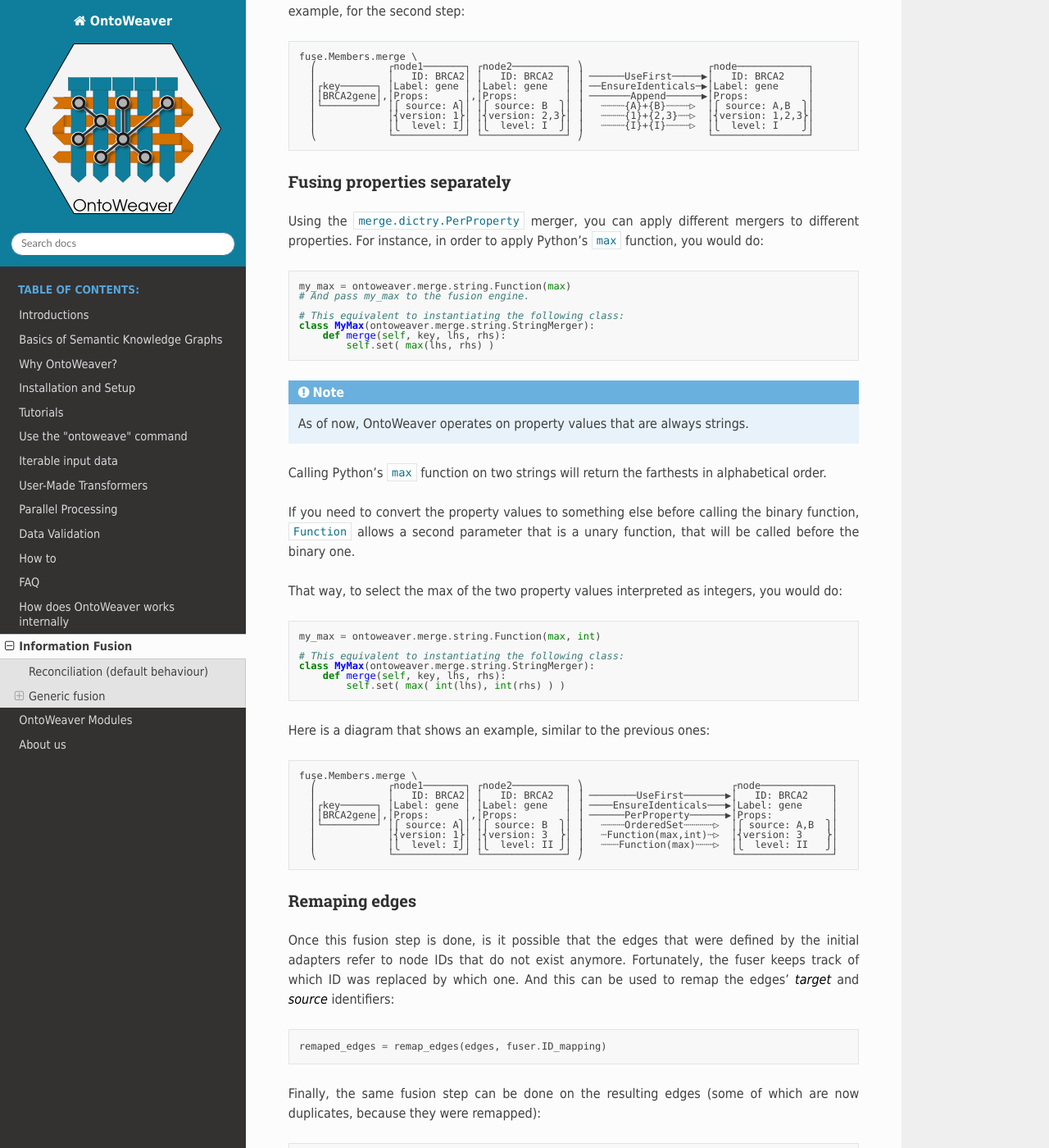
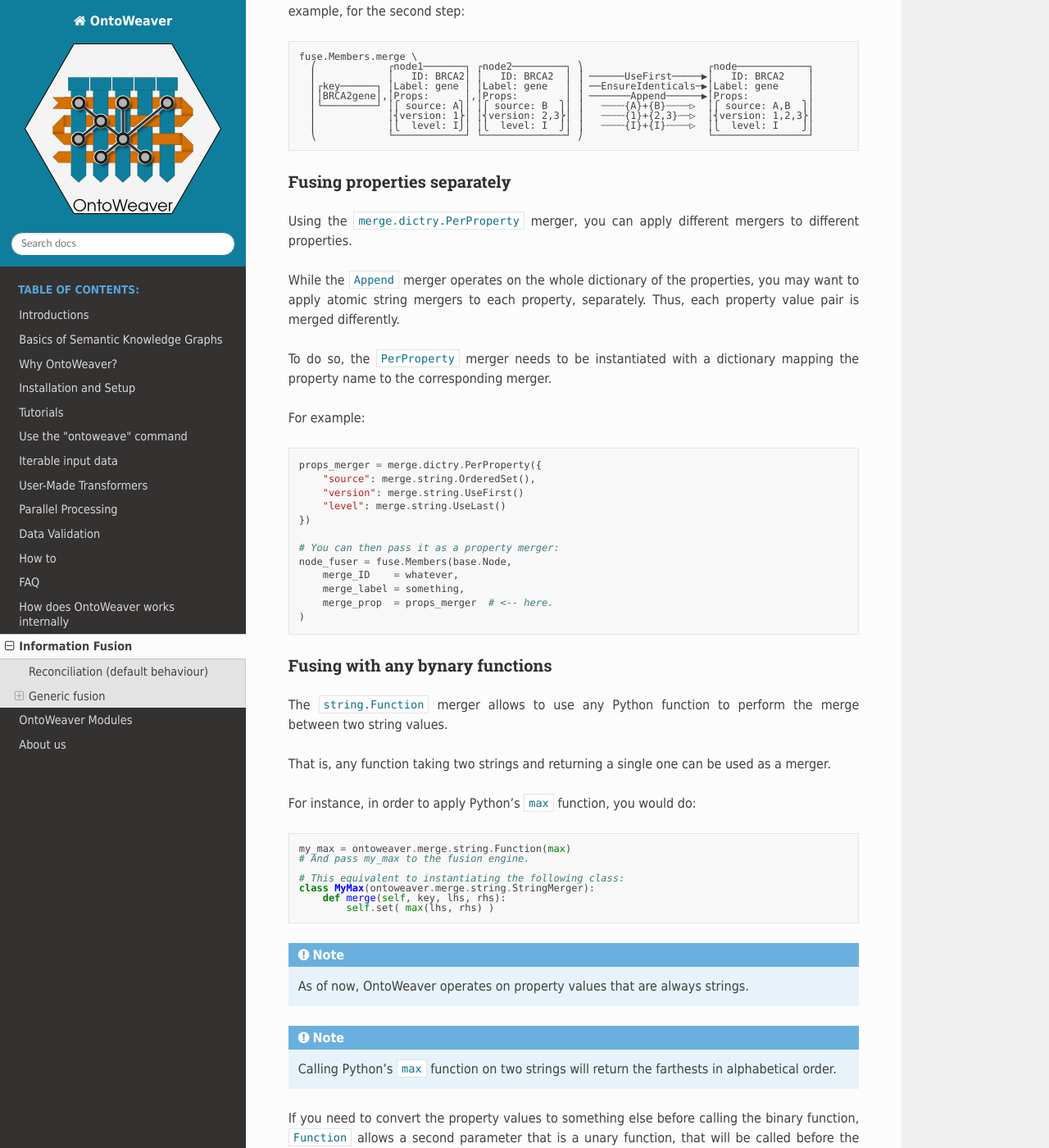
Before and after one commit to oncodash/ontoweaver, a Sphinx documentation site: the page built from docs/sections/information_fusion.rst, in a window 1280 px wide and 1400 px high, scrolled down 5567 px. Shown: the whole window at 82% size. Built offline with Sphinx 7.4.7 and the Read the Docs theme 3.1.0, drawn with Linux system fonts in a browser that asks for light colours; pages that are not in the unit, such as notebooks, are missing from menus; some of the changed text lies outside the part shown.

Commit message:
doc(fusion): document PerProperty

```diff
--- a/docs/sections/information_fusion.rst
+++ b/docs/sections/information_fusion.rst
@@ -334,6 +334,41 @@
 
 Using the ``merge.dictry.PerProperty`` merger, you can apply different mergers
 to different properties.
+
+While the ``Append`` merger operates on the whole dictionary of the properties,
+you may want to apply atomic string mergers to each property, separately.
+Thus, each property value pair is merged differently.
+
+To do so, the ``PerProperty`` merger needs to be instantiated with a dictionary
+mapping the property name to the corresponding merger.
+
+For example:
+
+.. code:: python
+
+    props_merger = merge.dictry.PerProperty({
+        "source": merge.string.OrderedSet(),
+        "version": merge.string.UseFirst()
+        "level": merge.string.UseLast()
+    })
+
+    # You can then pass it as a property merger:
+    node_fuser = fuse.Members(base.Node,
+        merge_ID    = whatever,
+        merge_label = something,
+        merge_prop  = props_merger  # <-- here.
+    )
+
+
+Fusing with any bynary functions
+^^^^^^^^^^^^^^^^^^^^^^^^^^^^^^^^
+
+The ``string.Function`` merger allows to use any Python function to perform the
+merge between two string values.
+
+That is, any function taking two strings and returning a single one can be used
+as a merger.
+
 For instance, in order to apply Python's ``max`` function, you would do:
 
 .. code::
@@ -350,8 +385,10 @@
 
     As of now, OntoWeaver operates on property values that are always strings.
 
-Calling Python's ``max`` function on two strings will return the farthests in
-alphabetical order.
+.. note::
+
+    Calling Python's ``max`` function on two strings will return the farthests
+    in alphabetical order.
 
 If you need to convert the property values to something else before calling the
 binary function, ``Function`` allows a second parameter that is a unary function,
@@ -369,7 +406,8 @@
         def merge(self, key, lhs, rhs):
             self.set( max( int(lhs), int(rhs) ) )
 
-Here is a diagram that shows an example, similar to the previous ones:
+A merger instantiated with ``Function`` can be used just as any other merger.
+For instance, in order to generate the following example:
 
 ::
 
@@ -382,6 +420,16 @@
       ⎜            │⎨version: 1⎬│ │⎨version: 3  ⎬│ ⎟   ┄Function(max,int)┄▷  │⎨version: 3    ⎬│
       ⎜            │⎩  level: I⎭│ │⎩  level: II ⎭│ ⎟   ┄┄┄Function(max)┄┄┄▷  │⎩  level: II   ⎭│
       ⎝            └────────────┘ └──────────────┘ ⎠                         └────────────────┘
+
+You would need to define a merger for the properties as follow:
+
+.. code:: python
+
+    props_merger = PerProperty({
+        "source": OrderedSet(),
+        "version": Function(max, int),
+        "level": Function(max)
+    })
 
 
 Remaping edges
```
